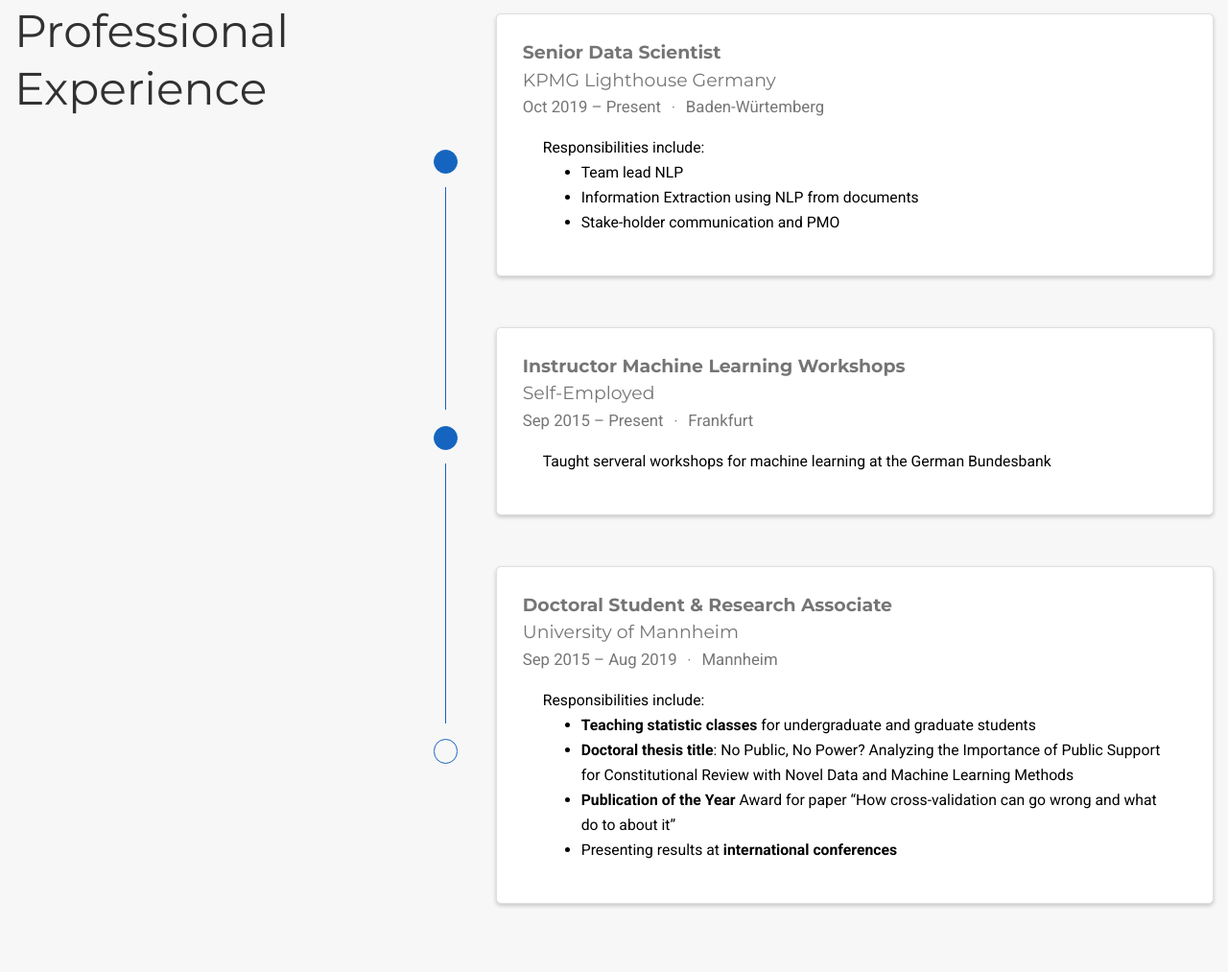
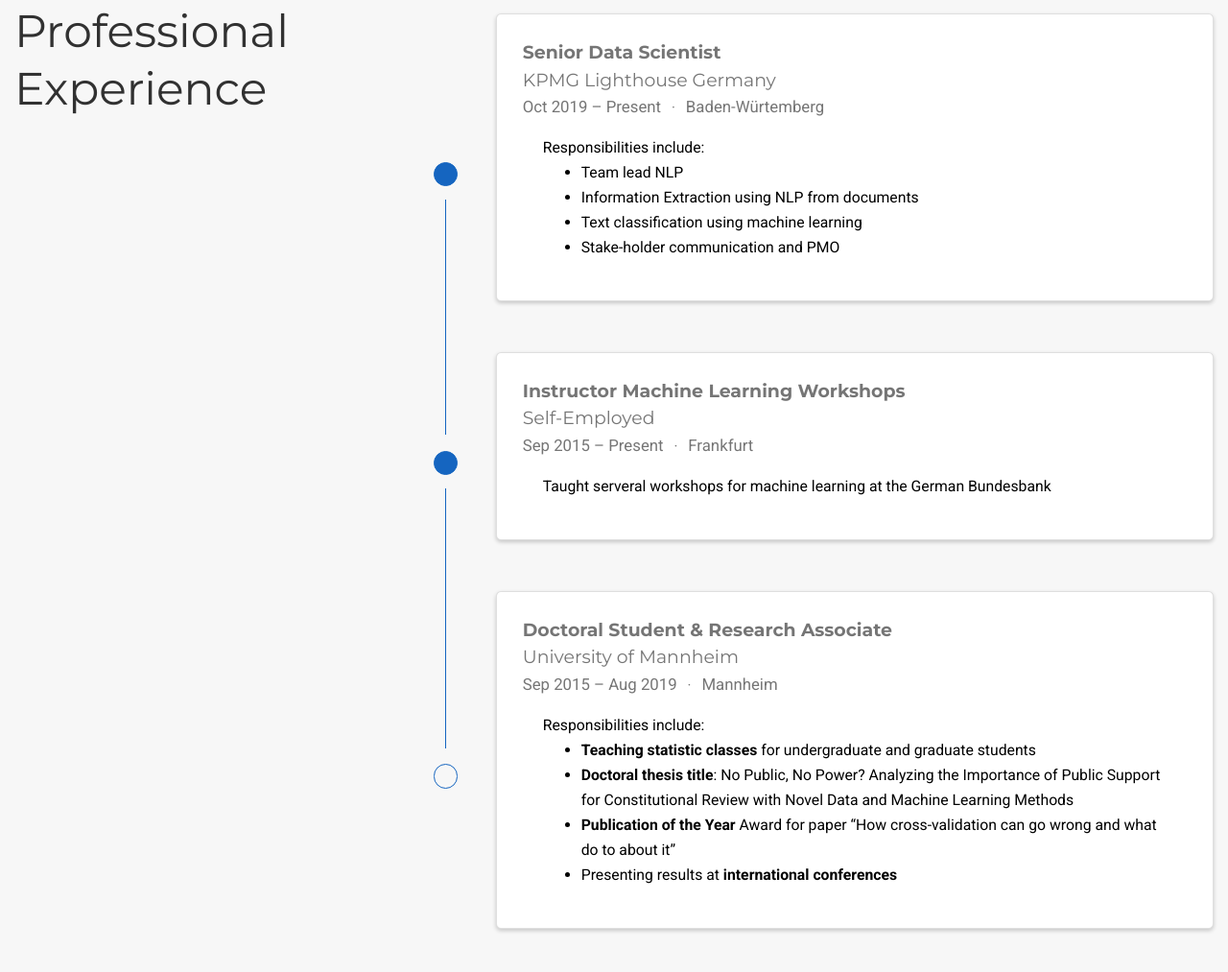
Before and after one commit to sebastiansternberg/sebastiansternberg.github.io, a plain HTML site: page index.html in a window 1280 px wide. Shown: the part 1105-2118 px from the top of the page at 96% size. Drawn offline with nearby package versions, Linux system fonts and the light colour scheme; some icons are missing.

```diff
--- a/index.html
+++ b/index.html
@@ -1083,6 +1083,7 @@
 <ul>
 <li>Team lead NLP</li>
 <li>Information Extraction using NLP from documents</li>
+<li>Text classification using machine learning</li>
 <li>Stake-holder communication and PMO</li>
 </ul>
 </div>
```
Also changed, not shown: authors/admin/avatar_hu52a603635ecebd45650b162dadabb4e5_12861_270x270_fill_q75_lanczos_center.jpg, authors/admin/tagesspiegel Kopie.jpeg (added), 3 other files.
